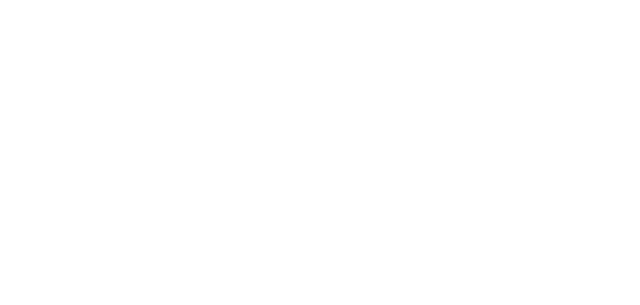
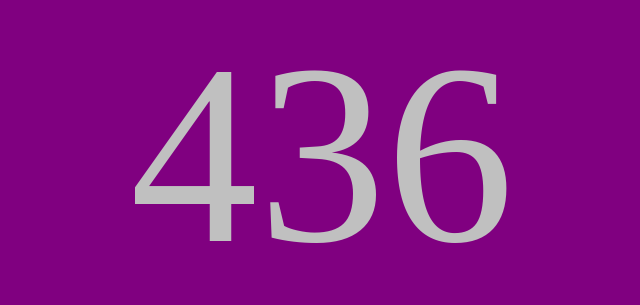
Before and after one commit to DavidVujic/dayswithoutprince, a website: page index.html in a window 1280 px wide. Shown: the whole page, without its empty margins (318-958 px from the left). Drawn offline with Linux system fonts and the light colour scheme.

Commit message:
feat(calculate): number of days since Prince died

```diff
--- a/index.html
+++ b/index.html
@@ -2,13 +2,42 @@
 <html>
 
 <head>
-    <meta charset="UTF-8">
-    <meta name="viewport" content="width=device-width, initial-scale=1.0">
-    <title>Days without Prince</title>
+  <meta charset="UTF-8">
+  <meta name="viewport" content="width=device-width, initial-scale=1.0">
+  <title>Days without Prince</title>
+  <style>
+    body {
+      background-color: purple;
+      color: silver;
+      font-family: serif;
+    }
+
+    #main {
+      text-align: center;
+    }
+
+    #number-of-days {
+      font-size: 20vw;
+    }
+  </style>
 </head>
 
 <body>
+  <section id="main">
+    <div id="number-of-days"></div>
+    <section>
 
+      <script>
+        (function() {
+          var dateWhenPrinceDied = new Date(2016, 3, 21);
+          var now = new Date();
+
+          var difference = Math.abs(now.getTime() - dateWhenPrinceDied.getTime());
+          var numberOfDays = Math.ceil(difference / (1000 * 3600 * 24));
+
+          document.querySelector('#number-of-days').textContent = numberOfDays;
+        }());
+      </script>
 </body>
 
 </html>
```
Also changed, not shown: 1 other file.
